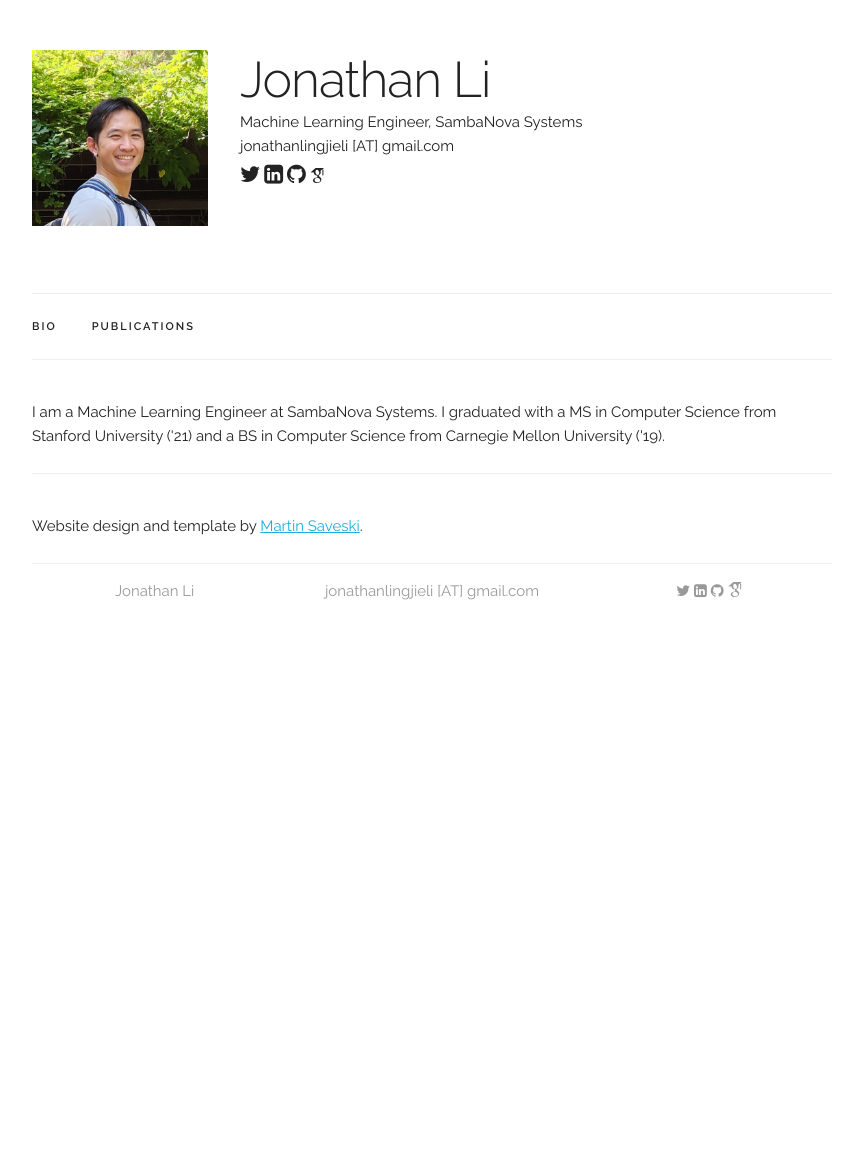
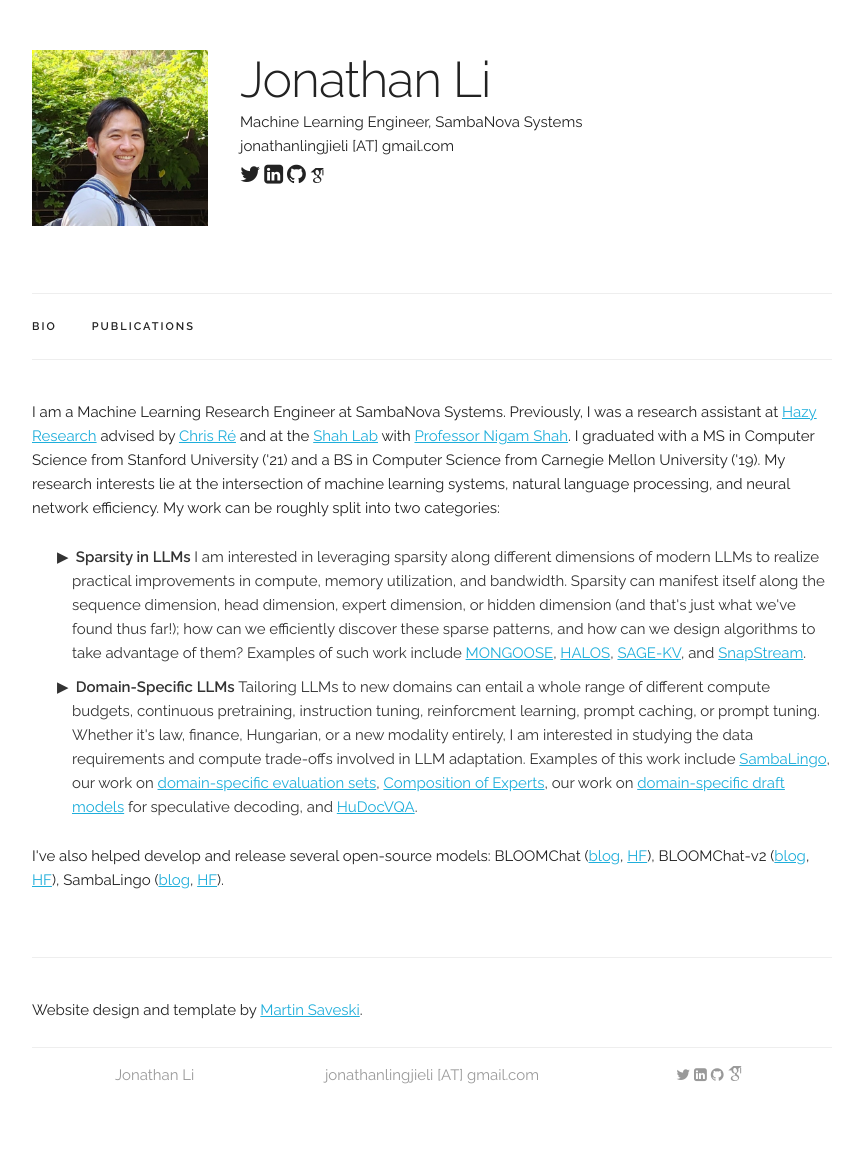
Before and after one commit to jonathanlli/jonathanlli.github.io, a Jekyll site: the page built from index.html, in a window 1280 px wide. Shown: the whole page, without its empty margins (208-1071 px from the left). Built offline with Jekyll 4.4.1, drawn with Linux system fonts in a browser that asks for light colours; some web fonts are replaced; before the commit the page ends 900 px from its top, so only the background shows below that.

Commit message:
add to bio
Signed-off-by: Jonathan Li <jonathanlingjieli@gmail.com>

```diff
--- a/index.html
+++ b/index.html
@@ -5,9 +5,38 @@
 <div class="docs-section" id="bio">
 <p>
   <!-- I am a sixth year JD-PhD student in Computer Science at Stanford University (advised by <a href="https://cs.stanford.edu/~chrismre/">Chris Ré</a>). I'm a part of the <a href="https://hazyresearch.stanford.edu/">Hazy Research Lab</a>, <a href="https://crfm.stanford.edu/">Stanford Center for Research on Foundation Models</a>, and <a href="https://reglab.stanford.edu/">RegLab</a>. I graduated with a MS in Machine Learning from Carnegie Mellon University ('19) and a BS (with Honors) in Computer Science from Stanford University ('18). I am grateful to be supported by the <a href="https://vpge.stanford.edu/fellowships-funding/sigf">Stanford Interdisciplinary Graduate Fellowship (SIGF)</a> and the <a href= "https://hai.stanford.edu/news/stanford-hai-welcomes-graduate-postdoc-fellows">HAI Graduate Fellowship</a>.  -->
-  I am a Machine Learning Engineer at SambaNova Systems. I graduated with a MS in Computer Science from Stanford University ('21) and a BS in Computer Science from Carnegie Mellon University ('19).
+  I am a Machine Learning Research Engineer at SambaNova Systems. Previously, I was a research assistant at <a href="https://hazyresearch.stanford.edu/">Hazy Research</a> advised by <a href="https://cs.stanford.edu/~chrismre/">Chris Ré</a> and at the <a href="https://shahlab.stanford.edu/">Shah Lab</a> with <a href="https://profiles.stanford.edu/nigam-shah">Professor Nigam Shah</a>. I graduated with a MS in Computer Science from Stanford University ('21) and a BS in Computer Science from Carnegie Mellon University ('19). My research interests lie at the intersection of  machine learning systems, natural language processing, and neural network efficiency. My work can be roughly split into two categories:
+</p>
+<style>
+  .custom-list {
+    list-style-type: none; /* Remove default bullet points */
+    margin-left: 40px;
+    color: #333; /* Darker color for bullets */
+  }
+  .custom-list li::before {
+      content: "\25B6"; /* Unicode for a triangle */
+      color: #333;
+      display: inline-block;
+      width: 1em;
+      margin-left: -1em;
+    }
+</style>
+<p>
+  <ul class="custom-list">
+    <li>
+      <b> Sparsity in LLMs </b> I am interested in leveraging sparsity along different dimensions of modern LLMs to realize practical improvements in compute, memory utilization, and bandwidth. Sparsity can manifest itself along the sequence dimension, head dimension, expert dimension, or hidden dimension (and that's just what we've found thus far!); how can we efficiently discover these sparse patterns, and how can we design algorithms to take advantage of them? Examples of such work include <a href="https://openreview.net/forum?id=wWK7yXkULyh">MONGOOSE</a>, <a href="https://proceedings.mlsys.org/paper_files/paper/2022/file/b059dd6da6b9a86180fbc32a799766cc-Paper.pdf">HALOS</a>, <a href="https://arxiv.org/abs/2503.08879v1">SAGE-KV</a>, and <a href="https://arxiv.org/abs/2511.03092">SnapStream</a>.
+    </li>
+    <li>
+      <b> Domain-Specific LLMs </b> Tailoring LLMs to new domains can entail a whole range of different compute budgets, continuous pretraining, instruction tuning, reinforcment learning, prompt caching, or prompt tuning. Whether it's law, finance, Hungarian, or a new modality entirely, I am interested in studying the data requirements and compute trade-offs involved in LLM adaptation. Examples of this work include <a href="https://arxiv.org/abs/2404.05829">SambaLingo</a>, our work on <a href="https://arxiv.org/abs/2408.08808">domain-specific evaluation sets</a>, <a href="https://arxiv.org/abs/2412.01868">Composition of Experts</a>, our work on <a href="https://arxiv.org/abs/2503.07807">domain-specific draft models</a> for speculative decoding, and <a href="https://arxiv.org/pdf/2505.23008">HuDocVQA</a>.
+    </li>
+  </ul>
 </p>
 
+<p>
+I've also helped develop and release several open-source models: BLOOMChat (<a href="https://sambanova.ai/blog/introducing-bloomchat-176b-the-multilingual-chat-based-llm">blog</a>, <a href="https://huggingface.co/sambanovasystems/BLOOMChat-176B-v1">HF</a>), BLOOMChat-v2 (<a href="https://sambanova.ai/blog/bloomchat-v2">blog</a>, <a href="https://huggingface.co/sambanovasystems/BLOOMChat-176B-v2">HF</a>), SambaLingo (<a href="https://sambanova.ai/blog/sambalingo-open-source-language-experts">blog</a>, <a href="https://huggingface.co/collections/sambanovasystems/sambalingo">HF</a>).
+</p>
+
+</div>
 <div class="docs-section" id="ack">
 <p>
   Website design and template by <a href="https://github.com/msaveski/www_personal">Martin Saveski</a>.
```
